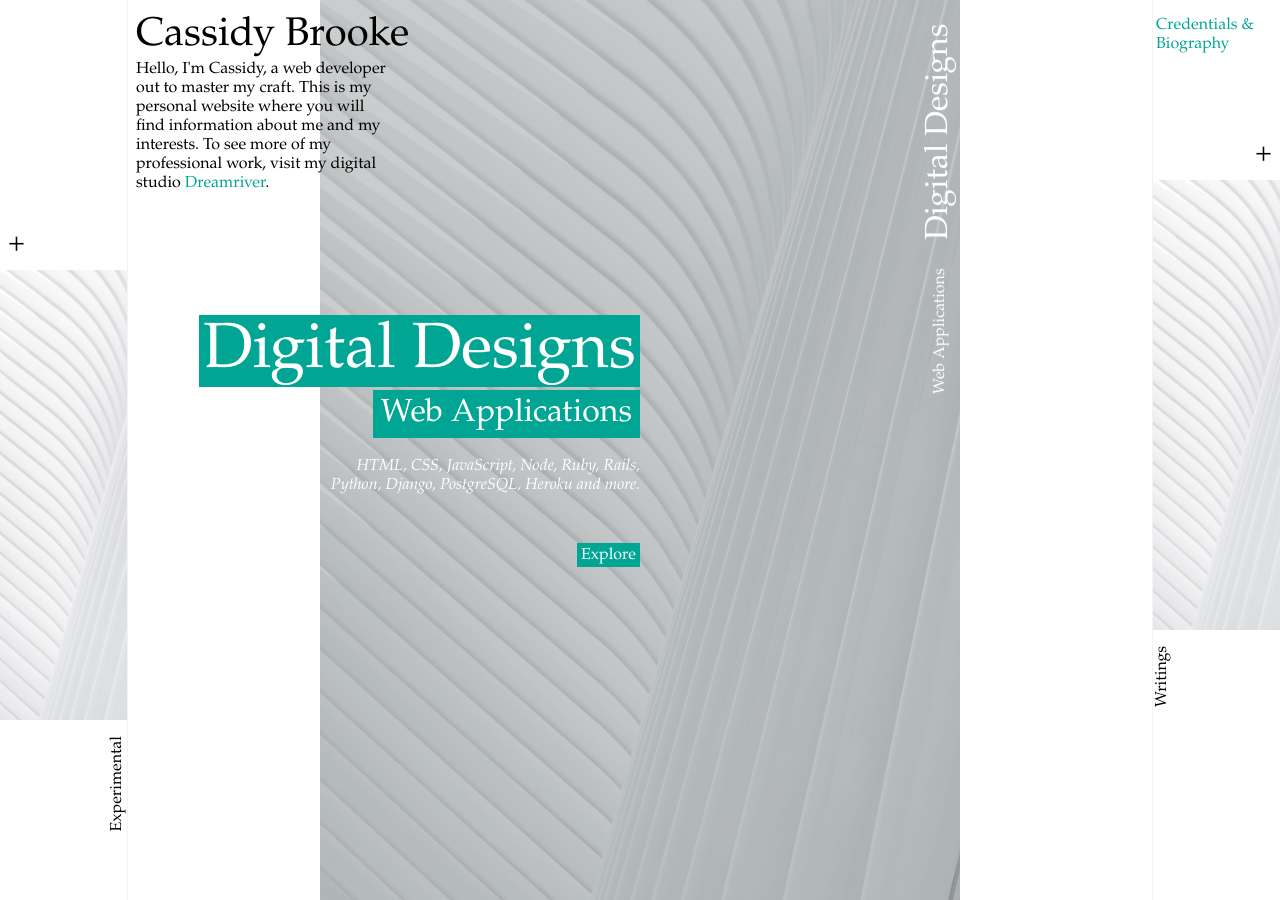
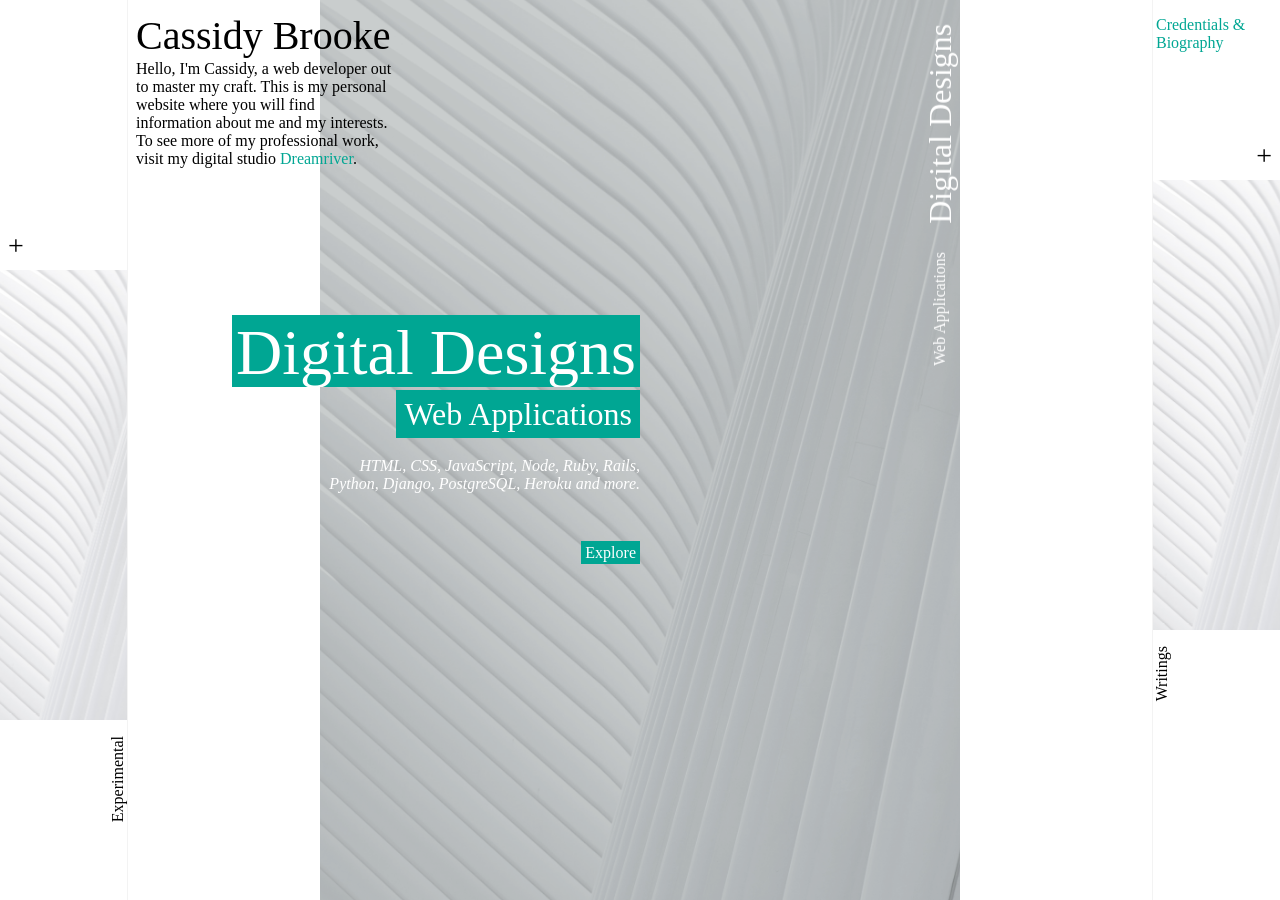
Before and after one commit to cssidy/personal-site, a Jekyll site: the page built from index.html, in a window 1280 px wide. Built offline with Jekyll 4.4.1, drawn with Linux system fonts in a browser that asks for light colours; some web fonts are replaced.

Commit message:
Update base.css

```diff
--- a/assets/css/base.css
+++ b/assets/css/base.css
@@ -18,7 +18,9 @@ body {
 	--color-grid: #f3f3f3;
 	--color-slide-alt: #fff;
 	--color-slide-text-bg: #00a693;
-	font-family: Didot, "Didot LT STD", "Bodoni MT", "ltc-bodoni-175", "Hoefler Text", Garamond, "Times New Roman", serif;
+	font-family: 'Average', serif;
+	/* font-family: Didot, "Didot LT STD", "Bodoni MT", "ltc-bodoni-175",
+	"Hoefler Text", Garamond, "Times New Roman", serif; */
 	min-height: 100vh;
 	color: #57585c;
 	color: var(--color-text);
```
